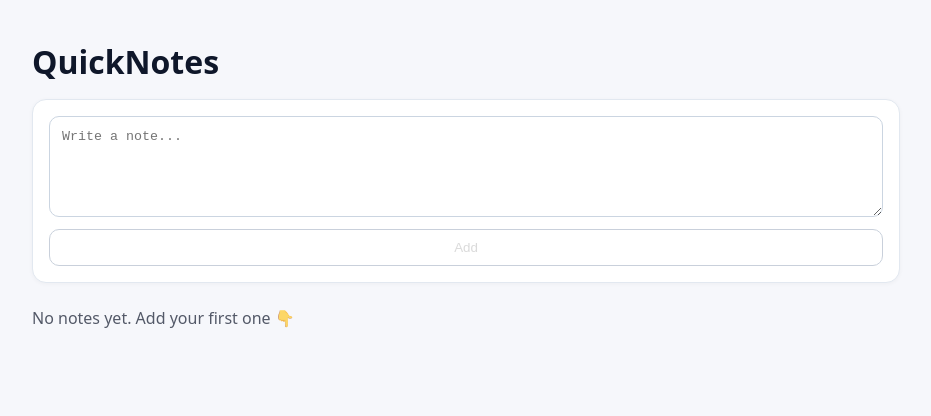
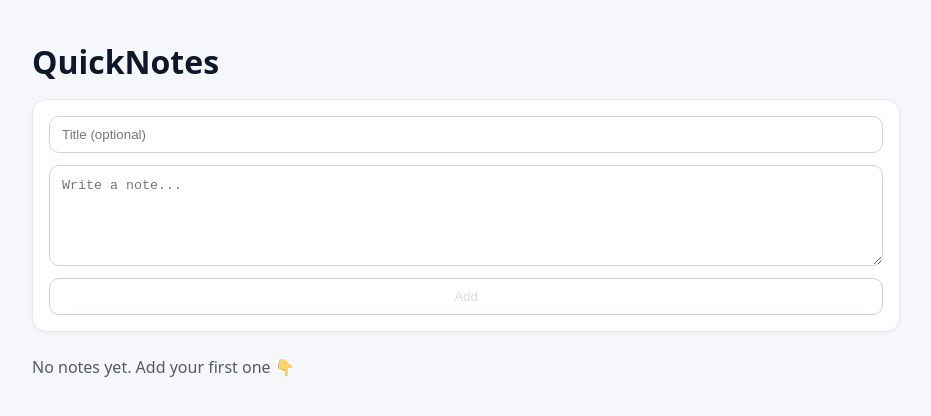
Before and after one commit to assaf7070/QuickNotes-project, a React (Vite) app in the folder my-app/: page / in a window 1280 px wide. Shown: the top 416 px of the page, without its empty margins (174-1105 px from the left). Built offline with nearby package versions, Linux system fonts and the light colour scheme.

Commit message:
finished step3

```diff
--- a/my-app/src/App.jsx
+++ b/my-app/src/App.jsx
@@ -5,12 +5,15 @@ import NotesGrid from "./components/NotesGrid.jsx";
 export default function App() {
   const [notes, setNotes] = useState([]);
 
-  const addNote = (body) => {
-    const trimmed = body.trim();
-    if (!trimmed) return;
+  const addNote = ({ title, body }) => {
+    const b = body.trim();
+    const t = title?.trim();
+    if (!b) return;
+
     const newNote = {
       id: crypto.randomUUID(),
-      body: trimmed,
+      title: t || null,
+      body: b,
       createdAt: Date.now(),
     };
     setNotes((prev) => [newNote, ...prev]);
--- a/my-app/src/components/NoteCard.jsx
+++ b/my-app/src/components/NoteCard.jsx
@@ -17,6 +17,7 @@ export default function NoteCard({ note, onDelete }) {
           ×
         </button>
       </div>
+      {note.title && <h3 className="title">{note.title}</h3>}
       <p className="body">{note.body}</p>
     </article>
   );
--- a/my-app/src/components/NoteForm.jsx
+++ b/my-app/src/components/NoteForm.jsx
@@ -1,11 +1,13 @@
 import { useState } from "react";
 
 export default function NoteForm({ onAdd }) {
+  const [title, setTitle] = useState("");
   const [body, setBody] = useState("");
 
   const submit = (e) => {
     e.preventDefault();
-    onAdd(body);
+    onAdd({ title, body });
+    setTitle("");
     setBody("");
   };
 
@@ -13,6 +15,13 @@ export default function NoteForm({ onAdd }) {
 
   return (
     <form className="note-form" onSubmit={submit}>
+      <input
+        className="title-input"
+        type="text"
+        placeholder="Title (optional)"
+        value={title}
+        onChange={(e) => setTitle(e.target.value)}
+      />
       <textarea
         className="note-input"
         rows={5}
--- a/my-app/src/index.css
+++ b/my-app/src/index.css
@@ -91,4 +91,24 @@ h1 {
   cursor: pointer;
   color: #475569;
 }
-.icon-btn:hover { color: #111827; }
+.icon-btn:hover {
+  color: #111827;
+}
+
+.title-input {
+  width: 100%;
+  padding: 10px 12px;
+  border: 1px solid #cbd5e1;
+  border-radius: 10px;
+  outline: none;
+}
+.title-input:focus {
+  border-color: #64748b;
+}
+
+.card .title {
+  margin: 6px 0 2px;
+  font-size: 1rem;
+  font-weight: 700;
+  color: #0f172a;
+}
```
